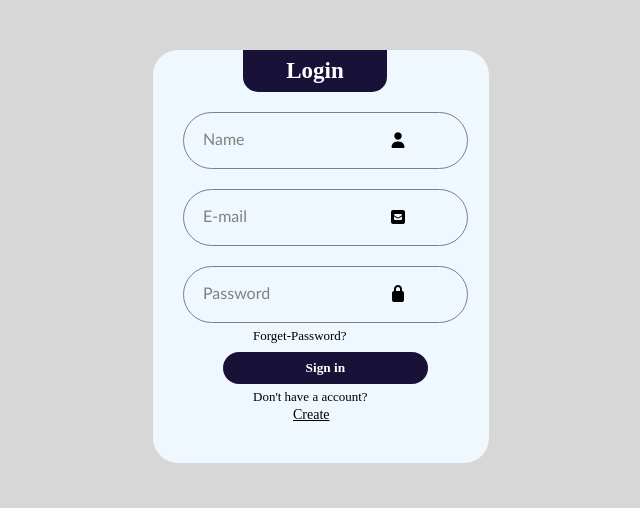
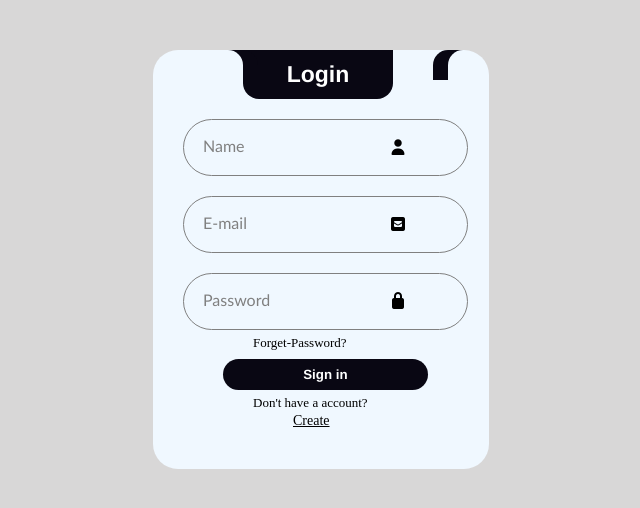
Before and after one commit to rangamanana601-debug/Travform, a plain HTML site: page index.html in a window 1280 px wide. Shown: the whole page, without its empty margins (237-877 px from the left). Drawn offline with Linux system fonts and the light colour scheme.

Commit message:
lohany in namboary

```diff
--- a/style.css
+++ b/style.css
@@ -14,15 +14,35 @@ form{
     border-radius:25px;
 }
 h1{
-    background:rgb(24, 18, 56);
+    background:rgb(9, 7, 19);
     color:white;
     text-align:center;
-    padding:8px;
+    padding:11px;
     width:50%;
+    font-family:'Franklin Gothic Medium', 'Arial Narrow', Arial, sans-serif;
     margin-left:50px;
     margin-top:-40px;
     font-size:23px;
-    border-radius:0 0 15px 15px;
+    border-radius:0 0 16px 16px;
+}
+h1::before, h1::after{
+    content: " ";
+    position: absolute;
+    top: 0;
+    width:30px;
+    height:30px;
+}
+h1::before{
+    top:50px;
+    left:450px;
+    border-top-right-radius:50%;
+    box-shadow: 15px 0 0 rgb(9, 7, 19);
+}
+h1::after{
+    top:50px;
+    right:565px;
+    border-top-left-radius:50%;
+    box-shadow: -15px 0 0 rgb(9, 7, 19);
 }
 input{
     position:relative;
@@ -37,7 +57,7 @@ input{
     border:gray solid 1px;
 }
 button{
-    background:rgb(24, 18, 56);
+    background:rgb(9, 7, 19);
     color:white;
     width:80%;
     padding:8px;
@@ -47,7 +67,7 @@ button{
     border:none;
     align-items:center;
     cursor:pointer;
-    font-family:bold;
+    font-family:'Franklin Gothic Medium', 'Arial Narrow', Arial, sans-serif;
     transition: all 0.2s;
 }
 button:hover{
```
